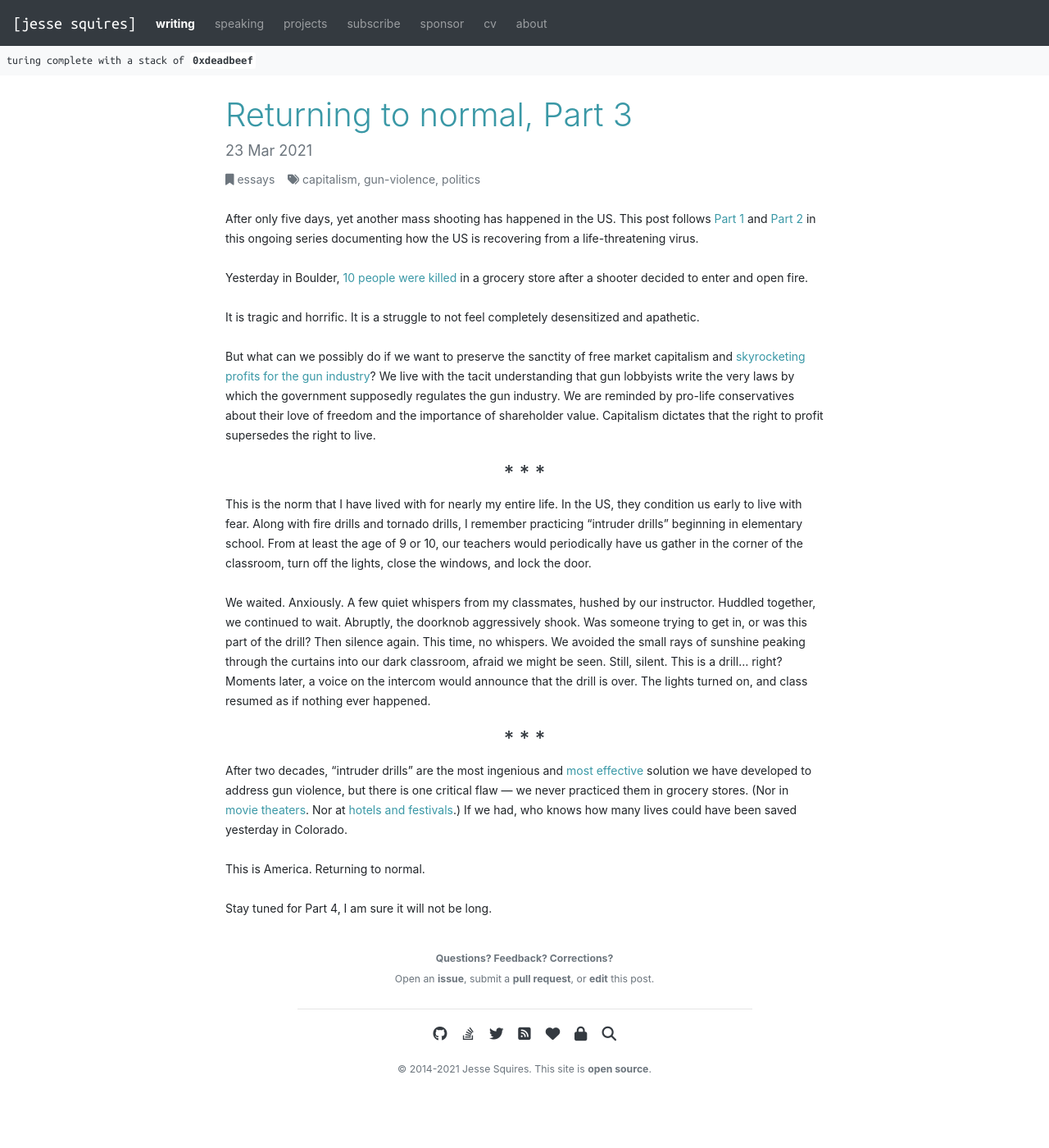
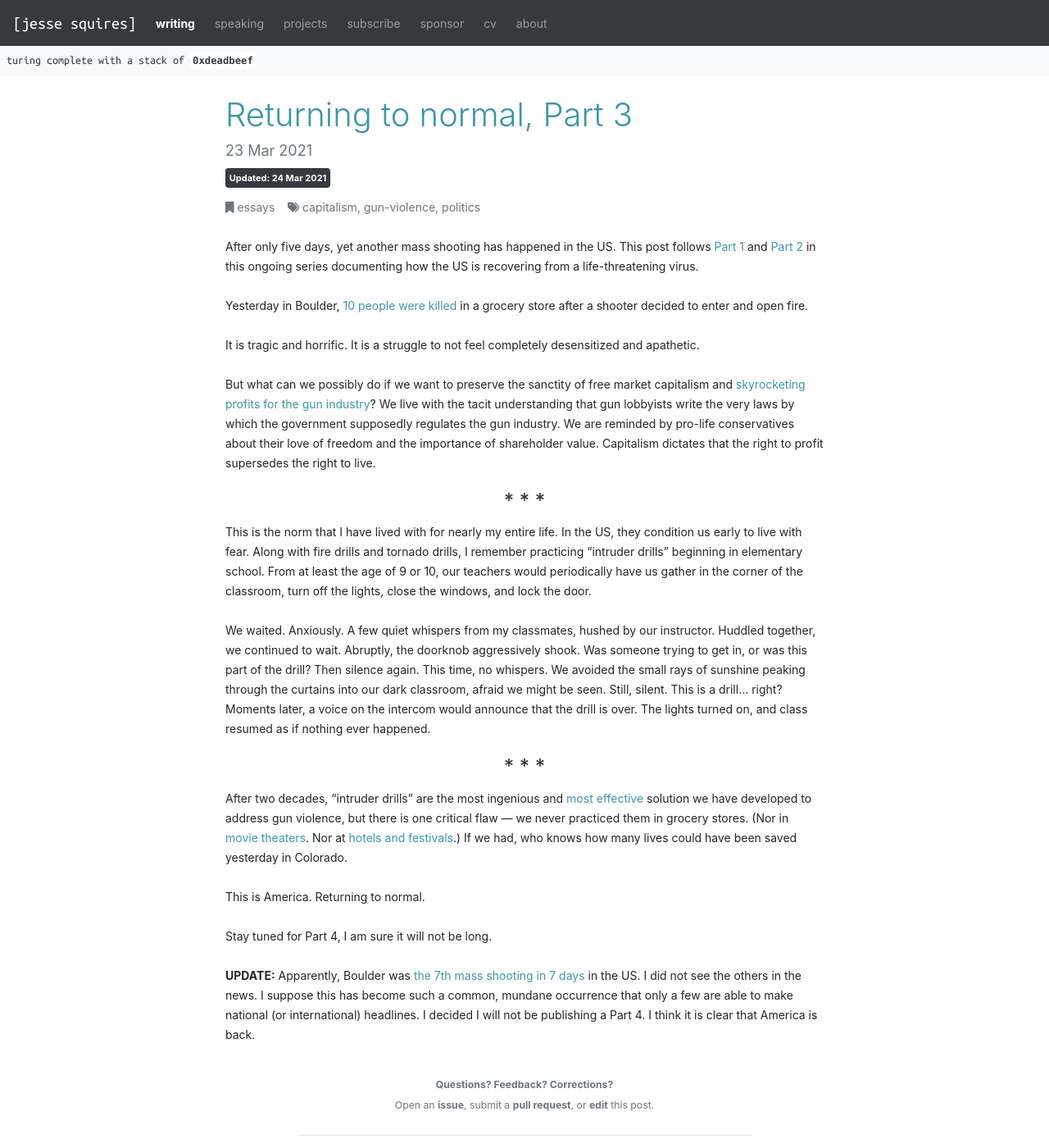
Before and after one commit to jessesquires/jessesquires.com, a Jekyll site: the page built from _posts/2021-03-23-returning-to-normal-part-3.md, in a window 1280 px wide and 1400 px high. Shown: the whole window at 82% size. Built offline with Jekyll 4.4.1, drawn with Linux system fonts in a browser that asks for light colours; nearby versions of some CDN libraries; library files that are not in the unit come from our copies.

Commit message:
[post update] normal part 3

```diff
--- a/_posts/2021-03-23-returning-to-normal-part-3.md
+++ b/_posts/2021-03-23-returning-to-normal-part-3.md
@@ -3,6 +3,7 @@ layout: post
 categories: [essays]
 tags: [capitalism, gun-violence, politics]
 date: 2021-03-23T14:53:21-07:00
+date-updated: 2021-03-24T12:17:21-07:00
 title: Returning to normal, Part 3
 ---
 
@@ -29,3 +30,5 @@ After two decades, "intruder drills" are the most ingenious and [most effective]
 This is America. Returning to normal.
 
 Stay tuned for Part 4, I am sure it will not be long.
+
+**UPDATE:** Apparently, Boulder was [the 7th mass shooting in 7 days](https://www.cnn.com/2021/03/23/us/7-mass-shootings-7-days-trnd/index.html) in the US. I did not see the others in the news. I suppose this has become such a common, mundane occurrence that only a few are able to make national (or international) headlines. I decided I will not be publishing a Part 4. I think it is clear that America is back.
```
